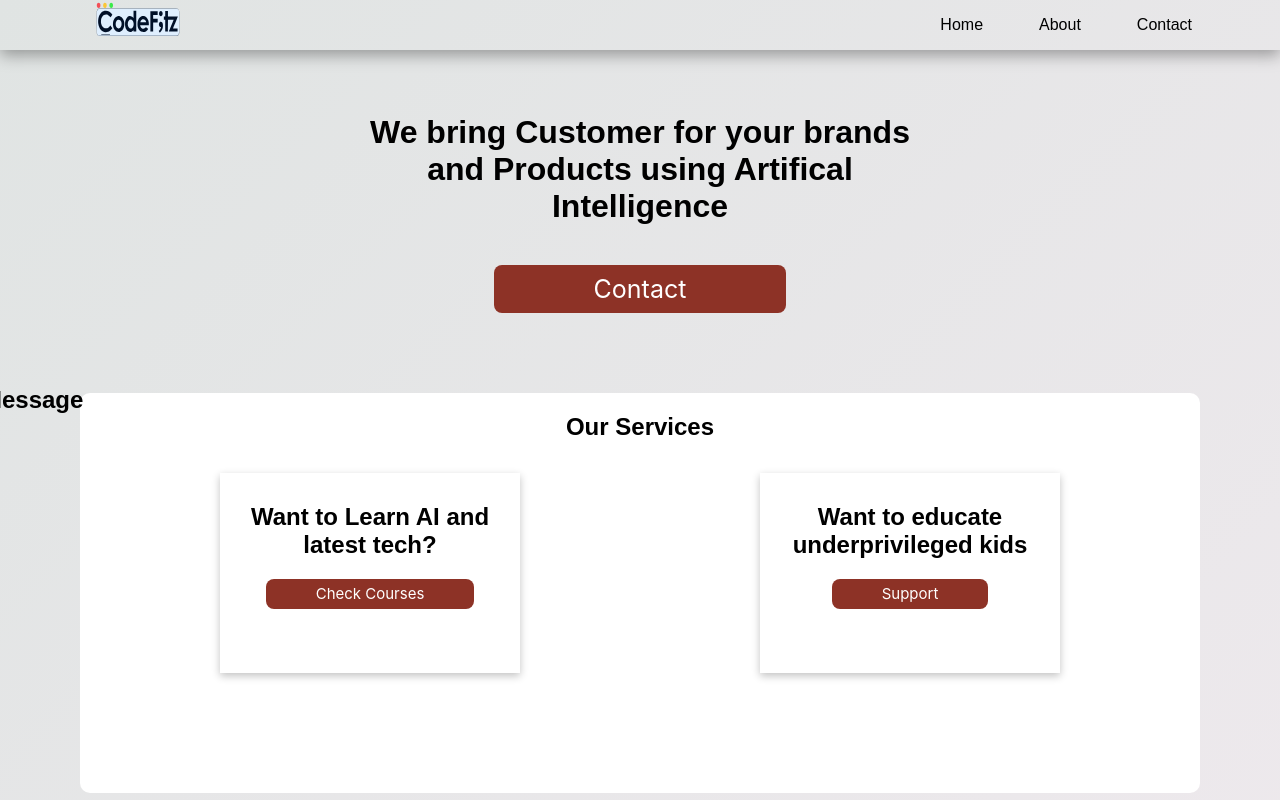
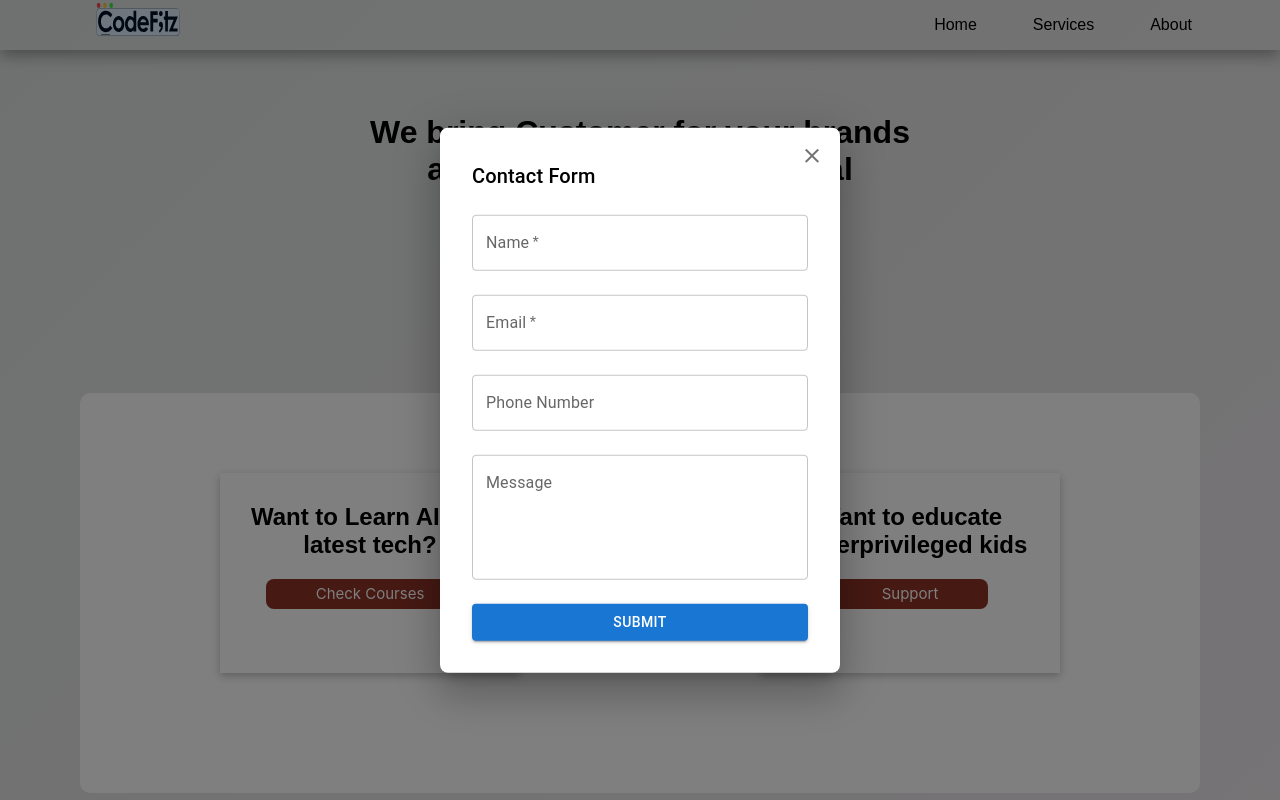
Before and after one commit to dacharch/CodeFitz, a React (Create React App) app: page / in a window 1280 px wide. Both pictures are taken after a click on the button "Contact". Shown: the top 800 px of the page. Built offline with nearby package versions, Linux system fonts and the light colour scheme.

Commit message:
Files are updated

```diff
--- a/package.json
+++ b/package.json
@@ -3,6 +3,8 @@
   "version": "0.1.0",
   "private": true,
   "dependencies": {
+    "@mui/icons-material": "^6.1.1",
+    "@mui/material": "^6.1.1",
     "@testing-library/jest-dom": "^5.17.0",
     "@testing-library/react": "^13.4.0",
     "@testing-library/user-event": "^13.5.0",
--- a/src/App.js
+++ b/src/App.js
@@ -1,16 +1,15 @@
 import Services from './components/Services/Services';
+import Hero from './components/HeroSection/Hero';
+import NavBar from './components/NavBar/NavBar';
 import Footer from './components/Footer/Footer';
-import Hero from './components/HeroSection/Hero';
-import { NavBar } from './components/NavBar/NavBar';
-
 
 function App() {
   return (
-     <div className='container'>
+     <div id="main" className='container'>
         <NavBar/>
-        <Hero/>
-        <Services/>
-        <Footer/>
+         <Hero/>
+         <Services/>
+         <Footer/>
      </div>
   );
 }
--- a/src/components/Footer/Footer.js
+++ b/src/components/Footer/Footer.js
@@ -6,7 +6,7 @@ import "./Footer.css"
 
 const Footer = () => {
   return (
-    <div className='footer-container'>
+    <div id="footer"className='footer-container'>
          <div className='footer'>
               <div className='footer-right'>
                     <h2 className='codefitz'>Codefitz</h2>
--- a/src/components/Form/ContactForm.css
+++ /dev/null
@@ -1,7 +0,0 @@
-.form-container{
-     position:fixed;
-     top:50% ;
-     left:50 ;
-     transform: translate(-50%,-50%);
-
-}
--- a/src/components/Form/ContactForm.js
+++ /dev/null
@@ -1,14 +0,0 @@
-import React from 'react'
-import "./ContactForm.css"
-
-
-const Form = () => {
-  return (
-      <div className='form-container'>
-            <h2>Send Message</h2>
-
-      </div>
-  )
-}
-
-export default Form
--- a/src/components/HeroSection/Hero.js
+++ b/src/components/HeroSection/Hero.js
@@ -1,28 +1,119 @@
-import { useState } from "react"
-import ContactForm from "../Form/ContactForm"
-import "./Hero.css"
+import { useState } from "react";
+import { Modal, Box, Typography, TextField, Button, IconButton } from '@mui/material';
+import CloseIcon from '@mui/icons-material/Close';
 
 
 
 
 
+import "./Hero.css"
+
+
 const Hero = () => {
    const [show,setShow] = useState(false) ;
+   const [open, setOpen] = useState(false);
+  const handleOpen = () => setOpen(true);
+  const handleClose = () => setOpen(false);
+
+
+  const style = {
+   position: 'absolute',
+   top: '50%',
+   left: '50%',
+   transform: 'translate(-50%, -50%)',
+   width: 400,
+   bgcolor: 'background.paper',
+   border: '2px solid #000',
+   boxShadow: 24,
+   p: 4,
+ };
+
    return (
-    <>
-       {show && <ContactForm/>}
-       <div id="Hero" className="hero-container">
+      <>
+          <div id="Hero" className="hero-container">
            <h1>
-             We bring Customer for your brands<br/> and Products using Artifical <br/>Intelligence
+              We bring Customer for your brands<br /> and Products using Artifical <br />Intelligence
            </h1>
-           <button className="contact-btn" onClick={()=>setShow(true)}>
+           <button className="contact-btn" onClick={handleOpen}>
               Contact
            </button>
-       </div>
+        </div>
 
-    </>
+        <Modal open={open} onClose={handleClose}>
+        <Box
+          sx={{
+            position: 'absolute',
+            top: '50%',
+            left: '50%',
+            transform: 'translate(-50%, -50%)',
+            width: 400,
+            bgcolor: 'background.paper',
+            boxShadow: 24,
+            p: 4,
+            borderRadius: 2
+          }}
+        >
+          <IconButton
+            onClick={handleClose}
+            sx={{ position: 'absolute', top: 8, right: 8 }}
+          >
+            <CloseIcon />
+          </IconButton>
+          <Typography variant="h6" component="h2" gutterBottom>
+            Contact Form
+          </Typography>
+          <form >
+            <TextField
+              fullWidth
+              label="Name"
+              name="name"
 
-  )
+
+              margin="normal"
+              required
+            />
+            <TextField
+              fullWidth
+              label="Email"
+              name="email"
+
+              margin="normal"
+              required
+            />
+            <TextField
+              fullWidth
+              label="Phone Number"
+              name="phone"
+
+              margin="normal"
+            />
+            <TextField
+              fullWidth
+              label="Message"
+              name="message"
+
+              margin="normal"
+              multiline
+              rows={4}
+            />
+            <Button
+              type="submit"
+              variant="contained"
+              color="primary"
+              sx={{ mt: 2 }}
+              fullWidth
+            >
+              Submit
+            </Button>
+          </form>
+        </Box>
+      </Modal>
+
+
+
+      </>
+
+   );
 }
 
 export default Hero
--- a/src/components/NavBar/NavBar.css
+++ b/src/components/NavBar/NavBar.css
@@ -19,3 +19,8 @@
      margin-left: 3.5rem;
      cursor: pointer;
 }
+
+.url-list ul li a{
+    text-decoration: none;
+    color:black ;
+}
--- a/src/components/NavBar/NavBar.js
+++ b/src/components/NavBar/NavBar.js
@@ -3,7 +3,7 @@ import "./NavBar.css"
 import logo from "../../images/icon.svg"
 
 
-export const NavBar = () => {
+ const NavBar = () => {
   return (
     <div className='nav-bar'>
     <div>
@@ -13,13 +13,14 @@ export const NavBar = () => {
       <div className='url-list'>
           <ul>
              <li>
-              <a>Home</a>
+              <a href="#">Home</a>
             </li>
              <li>
-              <a>About</a>
+              <a href="#services">Services</a>
               </li>
-             <li>
-               <a>Contact</a>
+
+            <li>
+               <a href="#footer">About</a>
             </li>
           </ul>
       </div>
@@ -27,3 +28,5 @@ export const NavBar = () => {
     </div>
   )
 }
+
+export default NavBar ;
--- a/src/components/Services/Services.js
+++ b/src/components/Services/Services.js
@@ -3,7 +3,7 @@ import "./Services.css"
 
 const Courses = () => {
   return (
-    <div className='course-container'>
+    <div id="services"className='course-container'>
          <div className='sub-container'>
              <h2 className='title'> Our Services</h2>
           <div className='box-container'>
--- a/src/index.css
+++ b/src/index.css
@@ -3,6 +3,7 @@
   padding:0 ;
   box-sizing: border-box;
   font-family: sans-serif;
+  scroll-behavior: smooth;
 }
 
 .container{
--- a/src/index.js
+++ b/src/index.js
@@ -3,11 +3,13 @@ import ReactDOM from 'react-dom/client';
 import './index.css';
 import App from './App';
 import reportWebVitals from './reportWebVitals';
-
 const root = ReactDOM.createRoot(document.getElementById('root'));
 root.render(
   <React.StrictMode>
-    <App />
+
+       <App/>
+
+
   </React.StrictMode>
 );
 
```
Also changed, not shown: 1 other file (tests, documents, lock files or other folders).
